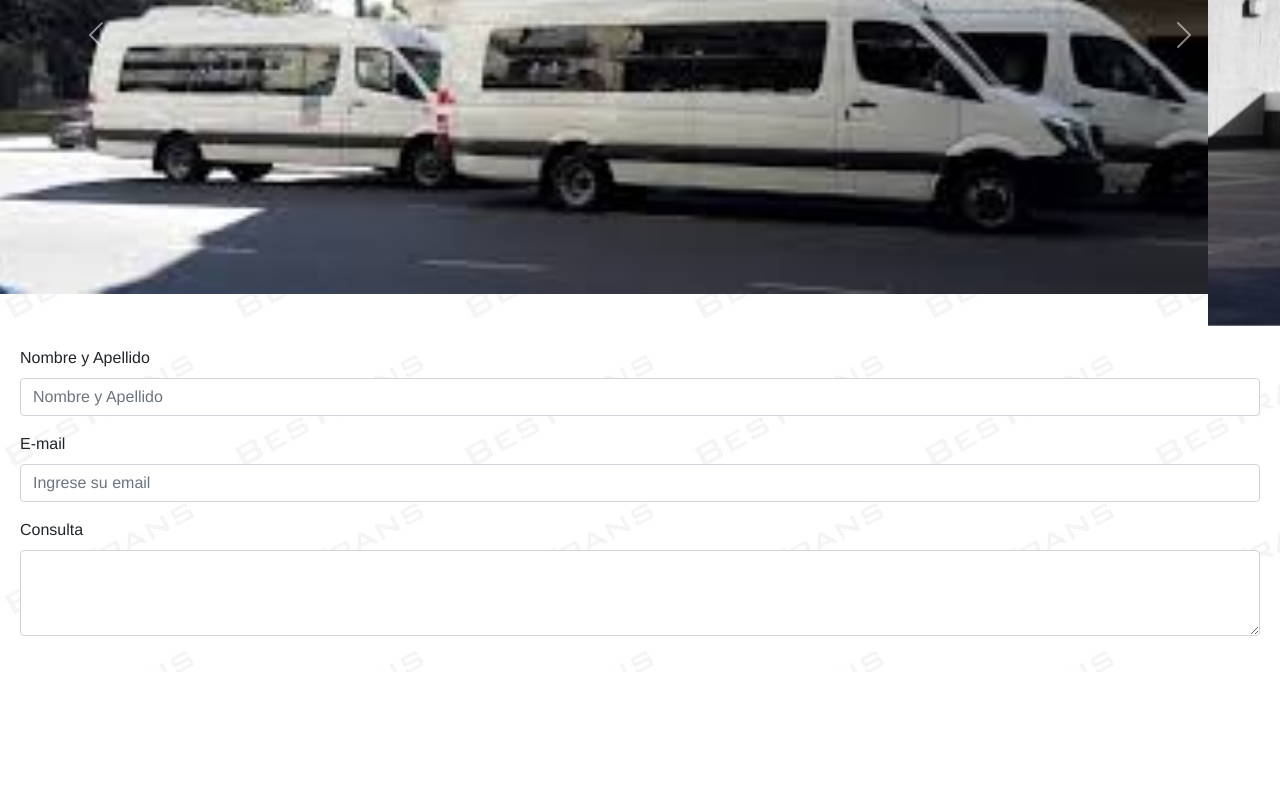
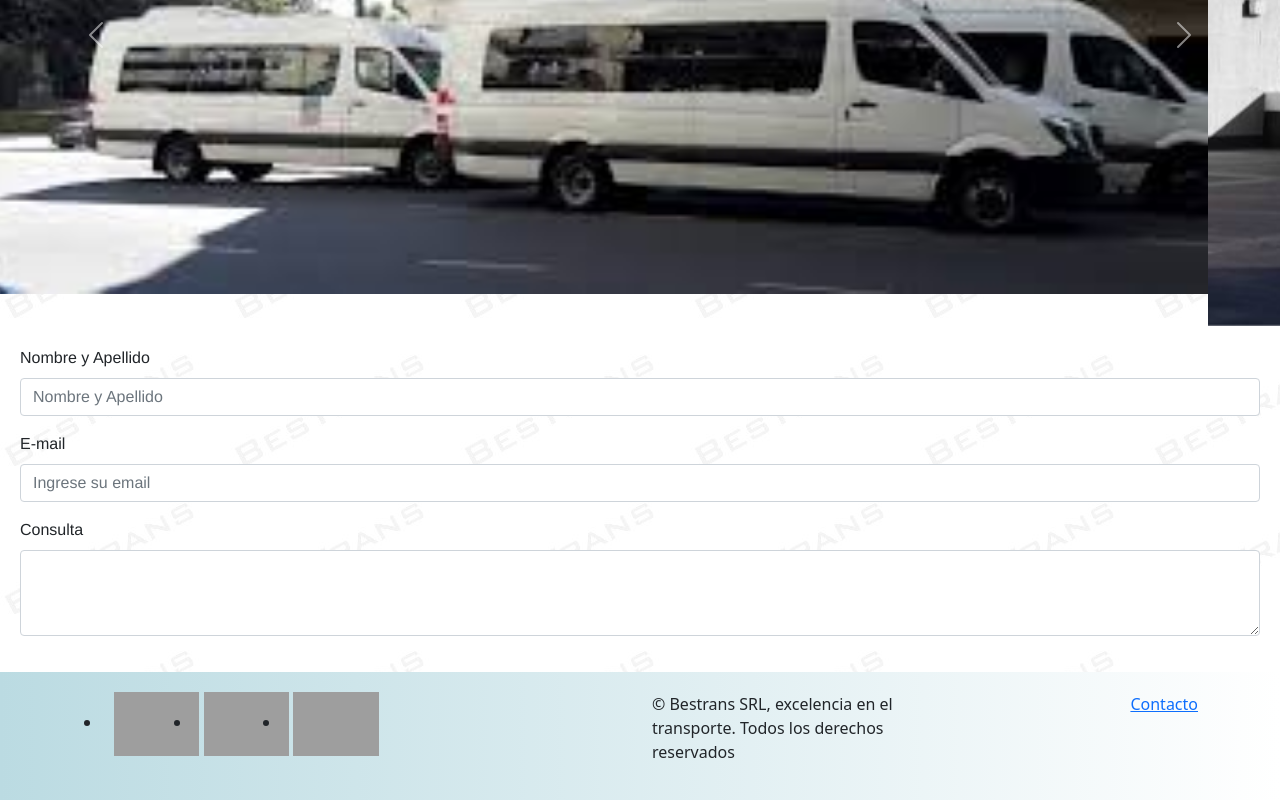
Before and after one commit to josealecortes/clase-bootstrap, a plain HTML site: page cotizaciones.html in a window 1280 px wide. Shown: the part 394-1194 px from the top of the page. Before the commit the page ends 1066 px from the top, so only its background shows below. Drawn offline with nearby package versions, Linux system fonts and the light colour scheme; grey boxes are pictures that could not be loaded.

Commit message:
finalizando footer

```diff
--- a/cotizaciones.html
+++ b/cotizaciones.html
@@ -83,6 +83,42 @@
           </div>
       </main>
 
+      <footer class="footer-index">
+
+        <div class="container">
+          <div class="content"></div>
+          <footer class="row">
+            <div class="sozial col-xs-12 col-sm-6 col-sm-push-6">
+              <ul class="row">
+                <li class="col-xs-6 col-sm-2">
+                  <a href="#">
+                    <img class="logo" src="https://cdn2.iconfinder.com/data/icons/black-white-social-media/32/online_social_media_facebook-128.png">
+                  </a>
+                </li>
+                <li class="col-xs-6 col-sm-2">
+                  <a href="#">
+                    <img class="logo" src="https://cdn2.iconfinder.com/data/icons/black-white-social-media/32/twitter_online_social_media-128.png">
+                  </a>
+                </li>
+                <li class="col-xs-6 col-sm-2">
+                  <a href="#">
+                    <img class="logo" src="https://cdn2.iconfinder.com/data/icons/black-white-social-media/32/instagram_online_social_media_photo-128.png">
+                  </a>
+                </li>
+              </ul>
+            </div>
+
+            <div class="copyright col-xs-12 col-sm-3 col-sm-pull-6 text-start">
+              <p> &copy; Bestrans SRL, excelencia en el transporte. Todos los derechos reservados </p>
+            </div>
+
+            <div class="impressum col-xs-12 col-sm-3 col-sm-pull-6 text-end">
+              <a href="cotizaciones.html">Contacto</a>
+
+
+            </div>
+          </footer>
+
 
 
 
```
Also changed, not shown: clientes.html (+36 -0 lines), nosotros.html (+36 -0 lines), preguntas frecuentes.html (+36 -0 lines).
